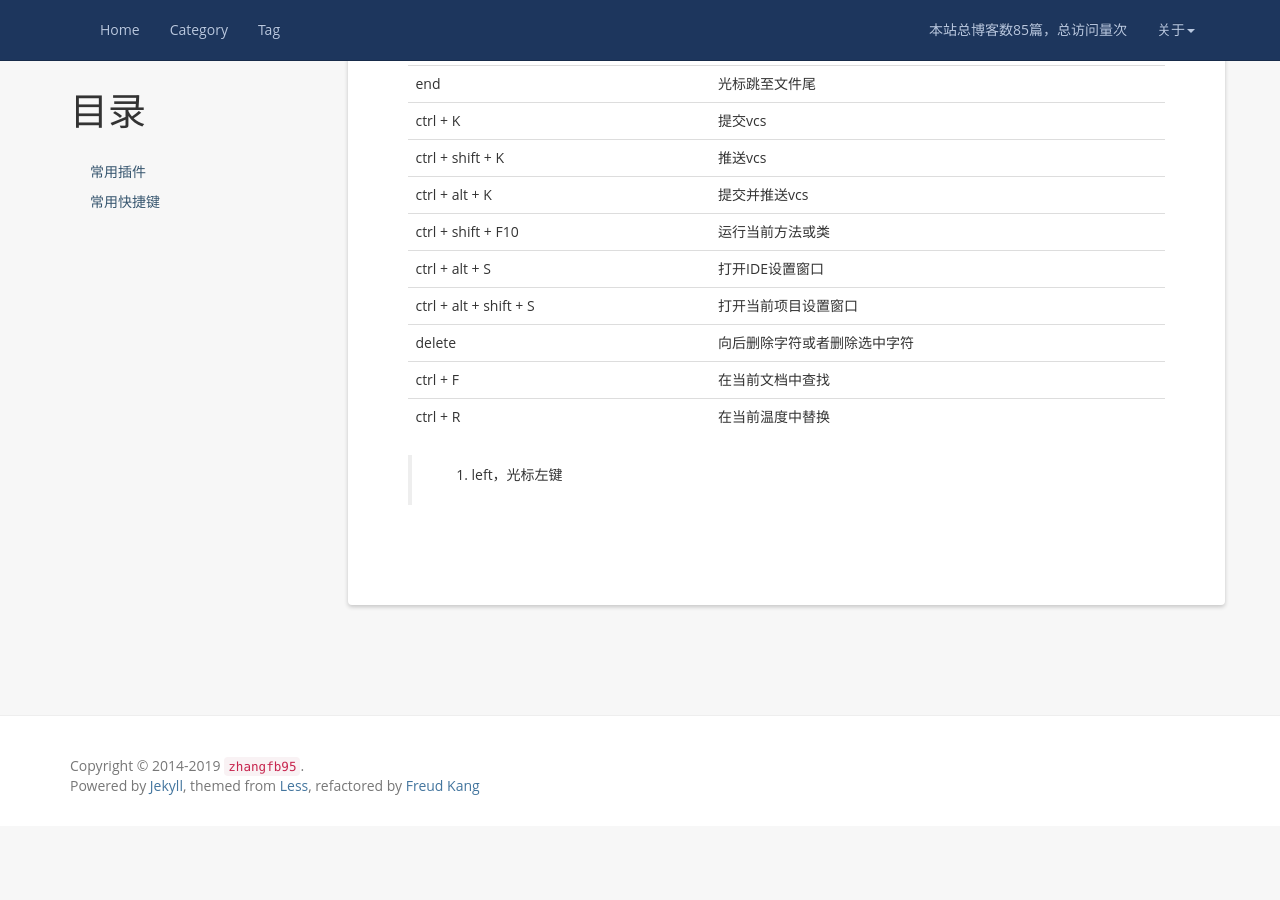
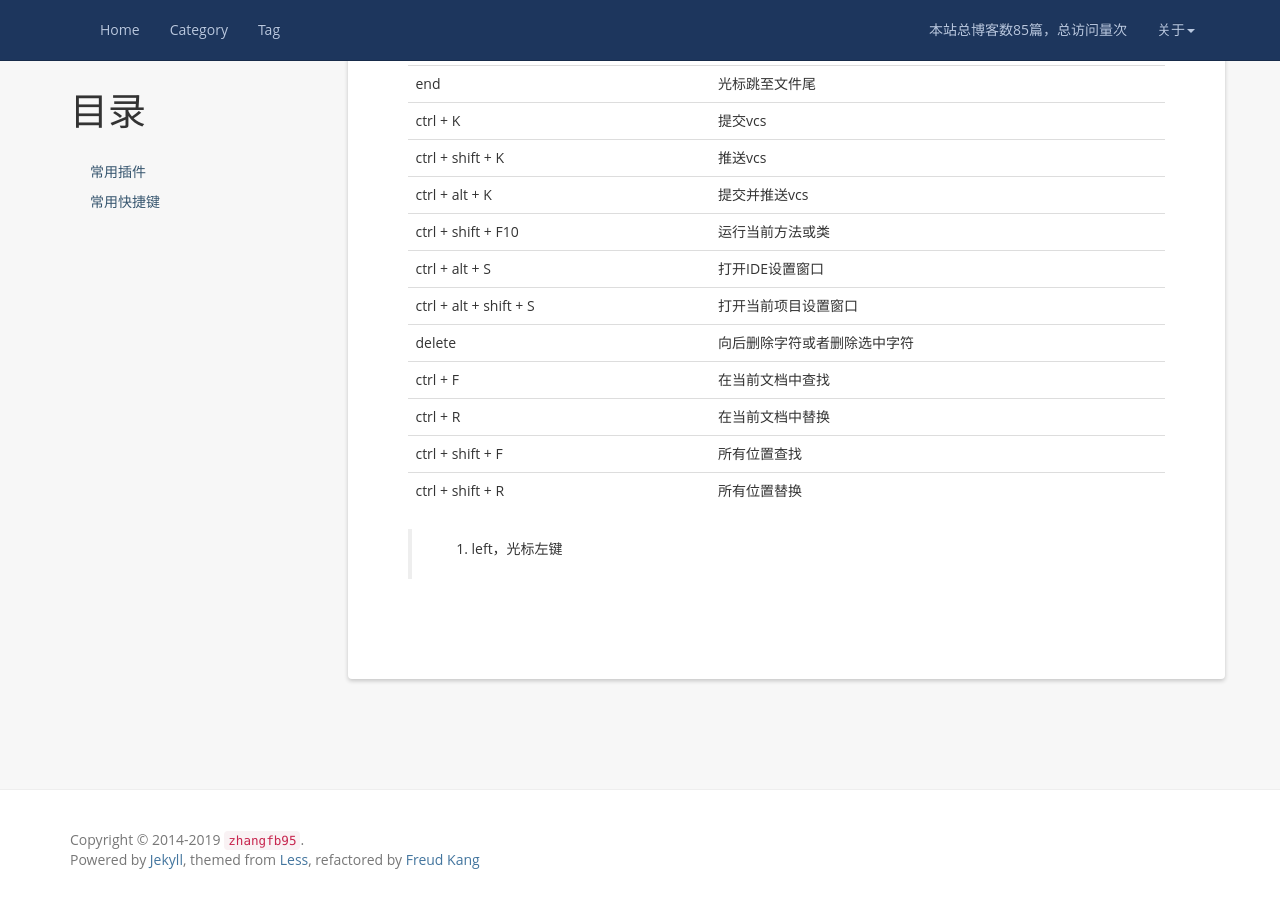
Before and after one commit to zhangfb95/zhangfb95.github.io.bak, a Jekyll site: the page built from plugin-intellij.md, in a window 1280 px wide and 900 px high, scrolled down 1512 px. Built offline with Jekyll 4.4.1, drawn with Linux system fonts in a browser that asks for light colours; nearby versions of some CDN libraries; a script that is not in the unit is left out; comment, search, counter and statistics services are not loaded; before the commit the page ends 2338 px from its top, so only the background shows below that.

Commit message:
add more shortcut

```diff
--- a/plugin-intellij.md
+++ b/plugin-intellij.md
@@ -53,6 +53,8 @@ permalink: /plugin-intellij/
 | ctrl + alt + shift + S | 打开当前项目设置窗口 |
 | delete | 向后删除字符或者删除选中字符 |
 | ctrl + F | 在当前文档中查找 |
-| ctrl + R | 在当前温度中替换 |
+| ctrl + R | 在当前文档中替换 |
+| ctrl + shift + F | 所有位置查找 |
+| ctrl + shift + R | 所有位置替换 |
 
 > 1. left，光标左键
```
